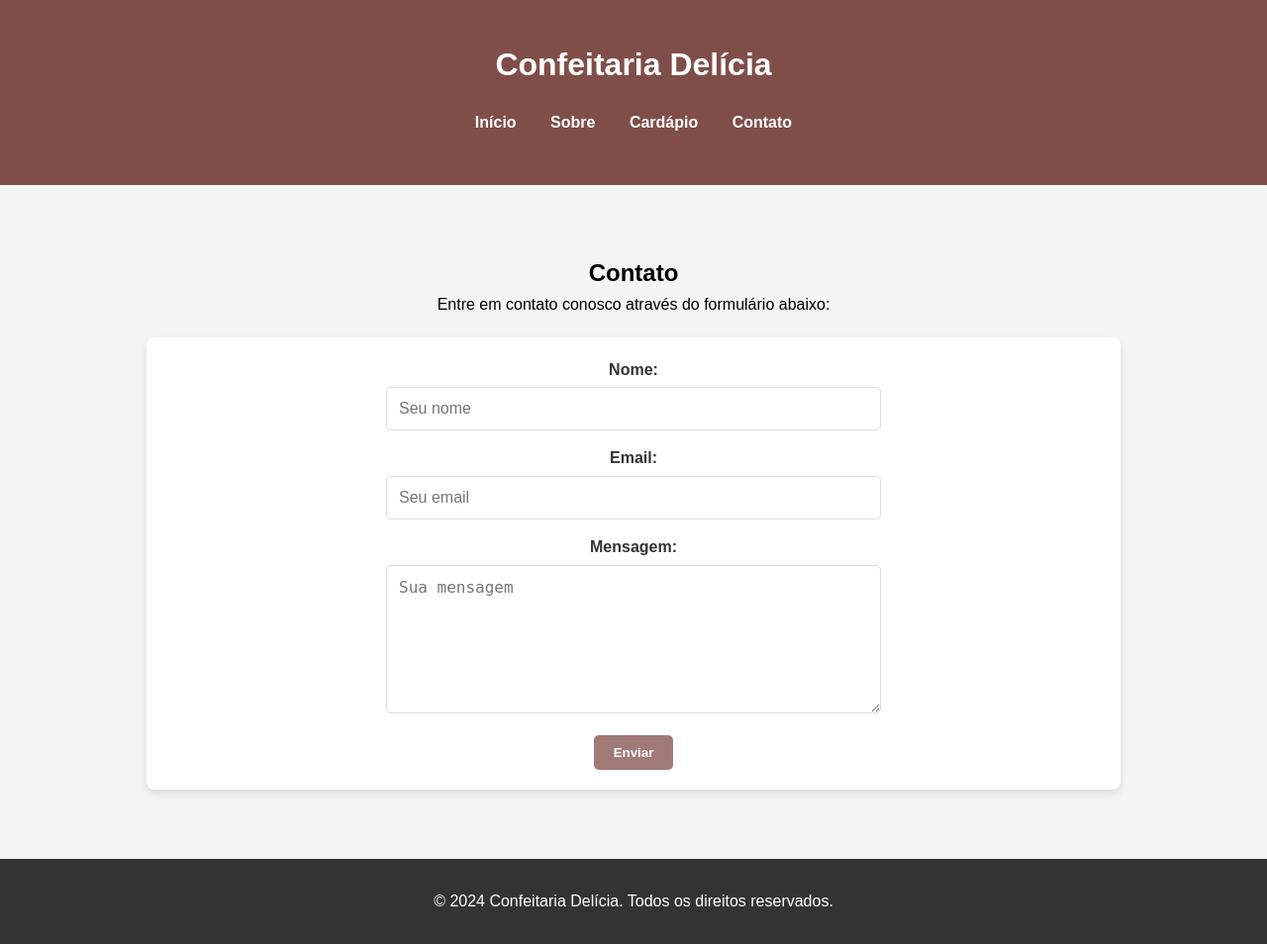
After one commit to SarahCMSilva/confeitaria-sempre-doce, a Flask app: page /contatos in a window 1280 px wide. The commit adds this page. Shown: the whole page at 99% size. Run offline with Flask 3, Linux system fonts and the light colour scheme.

Commit message:
Add files via upload

```diff
--- a/main.py
+++ b/main.py
@@ -7,6 +7,9 @@ app = Flask(__name__)
 def inicial():
     return render_template("index.html")
 
+@app.route("/contatos")
+def contato():
+    return render_template("contatos.html")
 
 if __name__ == '__main__':
     app.run()
--- a/static/css/index.css
+++ b/static/css/index.css
@@ -1,3 +1,4 @@
+/* Reset de estilo básico */
 * {
     margin: 0;
     padding: 0;
@@ -18,7 +19,7 @@ body {
 }
 
 header {
-    background-color: #f8b400;
+    background-color: #804E49; /* Cor atualizada */
     color: #fff;
     padding: 20px 0;
 }
@@ -51,10 +52,27 @@ nav ul li a:hover {
 }
 
 .hero {
+    position: relative;
     background: url('../img/bolo.jpg') no-repeat center center/cover;
     color: #fff;
     padding: 100px 0;
     text-align: center;
+}
+
+.hero::before {
+    content: '';
+    position: absolute;
+    top: 0;
+    left: 0;
+    width: 100%;
+    height: 100%;
+    background: rgba(0, 0, 0, 0.3); /* Sobreposição preta com 30% de opacidade */
+    z-index: 1;
+}
+
+.hero > * {
+    position: relative;
+    z-index: 2;
 }
 
 .hero h2 {
@@ -68,7 +86,7 @@ nav ul li a:hover {
 }
 
 .cta-button {
-    background-color: #ff6f61;
+    background-color: #A07A77;
     color: #fff;
     padding: 10px 20px;
     text-decoration: none;
@@ -78,11 +96,12 @@ nav ul li a:hover {
 }
 
 .cta-button:hover {
-    background-color: #ff4b3a;
+    background-color: #916662;
 }
 
 .about,
-.menu {
+.menu,
+.contact {
     padding: 50px 0;
     text-align: center;
 }
@@ -110,7 +129,7 @@ nav ul li a:hover {
 
 .menu-item h3 {
     margin-bottom: 10px;
-    color: #f8b400;
+    color: #804E49; /* Cor atualizada */
 }
 
 footer {
@@ -118,6 +137,66 @@ footer {
     color: #fff;
     text-align: center;
     padding: 10px 0;
+}
+
+.contact form {
+    display: flex;
+    flex-direction: column;
+    align-items: center;
+    margin-top: 20px;
+    background-color: #fff;
+    padding: 20px;
+    border-radius: 8px;
+    box-shadow: 0 4px 8px rgba(0,0,0,0.1);
+}
+
+.form-group {
+    margin-bottom: 15px;
+    width: 100%;
+    max-width: 500px;
+}
+
+.form-group label {
+    display: block;
+    margin-bottom: 5px;
+    font-weight: bold;
+    color: #333;
+}
+
+.form-group input,
+.form-group textarea {
+    width: 100%;
+    padding: 12px;
+    border: 1px solid #ddd;
+    border-radius: 5px;
+    font-size: 16px;
+    transition: border-color 0.3s;
+}
+
+.form-group input:focus,
+.form-group textarea:focus {
+    border-color: #ff6f61;
+    outline: none;
+}
+
+.form-group textarea {
+    resize: vertical;
+    height: 150px;
+}
+
+button {
+    background-color: #ff6f61;
+    color: #fff;
+    padding: 10px 20px;
+    font-weight: bold;
+    border: none;
+    border-radius: 5px;
+    cursor: pointer;
+    transition: background-color 0.3s;
+}
+
+button:hover {
+    background-color: #ff4b3a;
 }
 
 /* Responsividade */
@@ -160,4 +239,8 @@ footer {
     .menu-item {
         width: 100%;
     }
+
+    .contact .form-group {
+        width: 90%;
+    }
 }
--- /dev/null
+++ b/templates/contatos.html
@@ -0,0 +1,52 @@
+<!DOCTYPE html>
+<html lang="pt-br">
+<head>
+    <meta charset="UTF-8">
+    <meta name="viewport" content="width=device-width, initial-scale=1.0">
+    <title>Contatos - Confeitaria Delícia</title>
+    <link rel="stylesheet" href="{{ url_for('static', filename='css/index.css') }}">
+</head>
+<body>
+    <header>
+        <div class="container">
+            <h1>Confeitaria Delícia</h1>
+            <nav>
+                <ul>
+                    <li><a href="/">Início</a></li>
+                    <li><a href="#">Sobre</a></li>
+                    <li><a href="#">Cardápio</a></li>
+                    <li><a href="/contatos">Contato</a></li>
+                </ul>
+            </nav>
+        </div>
+    </header>
+
+    <section class="contact">
+        <div class="container">
+            <h2>Contato</h2>
+            <p>Entre em contato conosco através do formulário abaixo:</p>
+            <form>
+                <div class="form-group">
+                    <label for="name">Nome:</label>
+                    <input type="text" id="name" name="name" placeholder="Seu nome" required>
+                </div>
+                <div class="form-group">
+                    <label for="email">Email:</label>
+                    <input type="email" id="email" name="email" placeholder="Seu email" required>
+                </div>
+                <div class="form-group">
+                    <label for="message">Mensagem:</label>
+                    <textarea id="message" name="message" placeholder="Sua mensagem" required></textarea>
+                </div>
+                <button type="submit" class="cta-button">Enviar</button>
+            </form>
+        </div>
+    </section>
+
+    <footer>
+        <div class="container">
+            <p>&copy; 2024 Confeitaria Delícia. Todos os direitos reservados.</p>
+        </div>
+    </footer>
+</body>
+</html>
--- a/templates/index.html
+++ b/templates/index.html
@@ -12,10 +12,10 @@
             <h1>Confeitaria Delícia</h1>
             <nav>
                 <ul>
-                    <li><a href="#">Início</a></li>
+                    <li><a href="/">Início</a></li>
                     <li><a href="#">Sobre</a></li>
                     <li><a href="#">Cardápio</a></li>
-                    <li><a href="#">Contato</a></li>
+                    <li><a href="/contatos">Contato</a></li>
                 </ul>
             </nav>
         </div>
```
